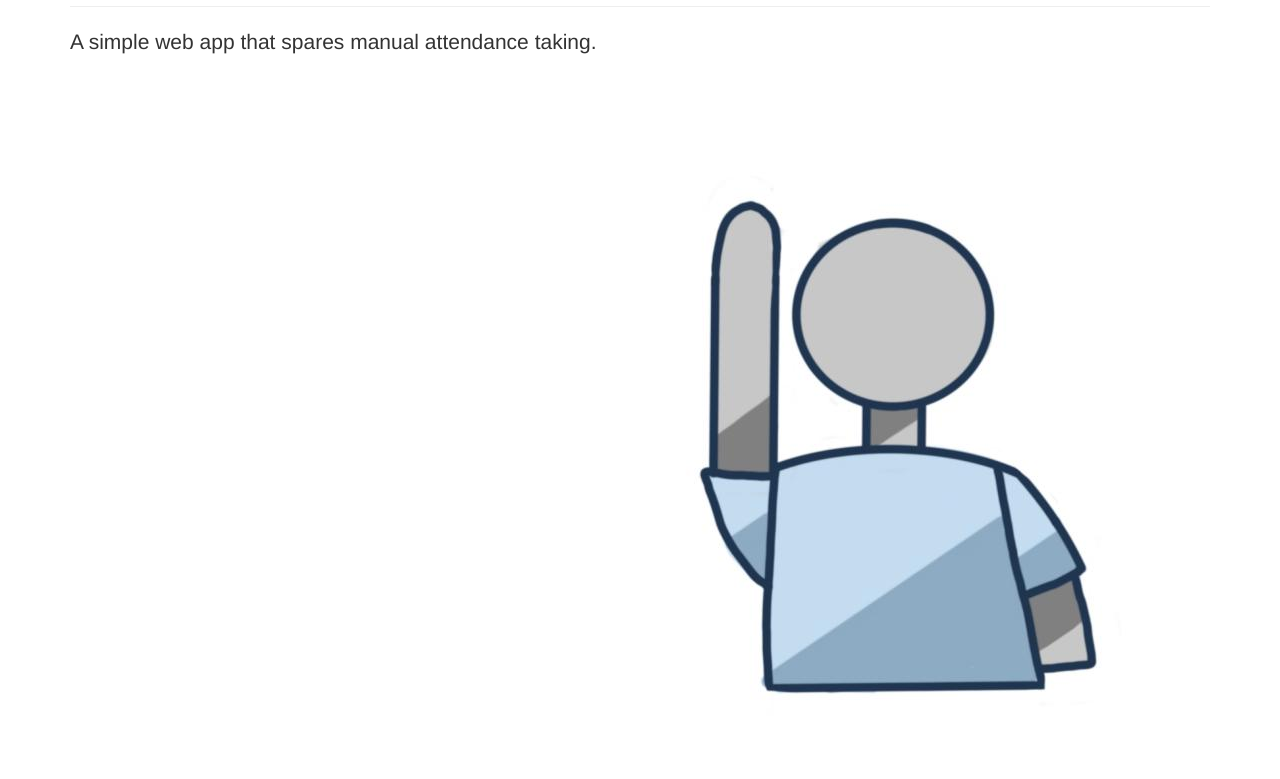
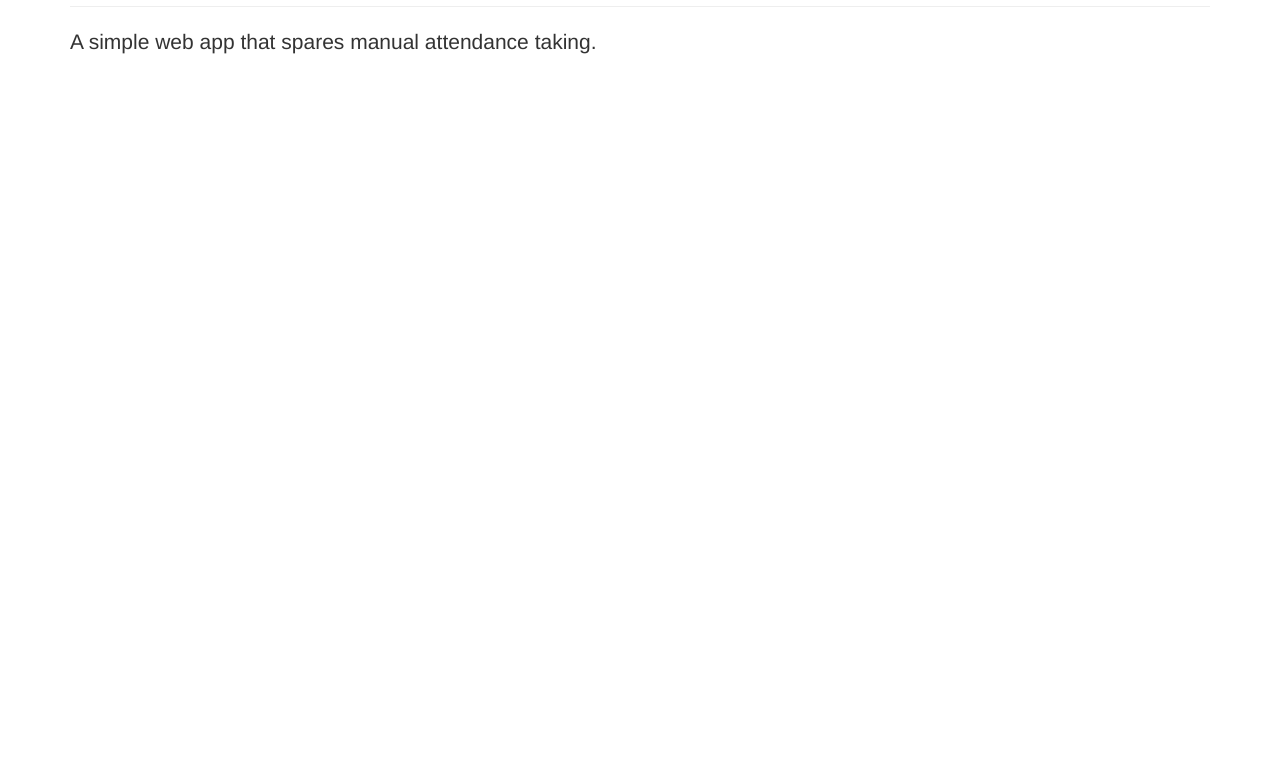
Before and after one commit to Iscaraca/smart-attendance, a Flask app: page / in a window 1280 px wide. Shown: the part 133-912 px from the top of the page. After the commit the page ends 187 px from the top, so only its background shows below. Run offline with Flask 2, Linux system fonts and the light colour scheme; some libraries are stand-ins or nearby versions.

Commit message:
Update home.html

```diff
--- a/app/templates/home.html
+++ b/app/templates/home.html
@@ -3,6 +3,5 @@
 {% block main %}
 <h1 class="page-header">Smart Attendance</h1>
 <p class="lead">A simple web app that spares manual attendance taking.<br> </p>
-<p1><img src="raisehand.jpg" alt="Taking Attendance" align="right"> </p1>
 
 {% endblock %}
```
